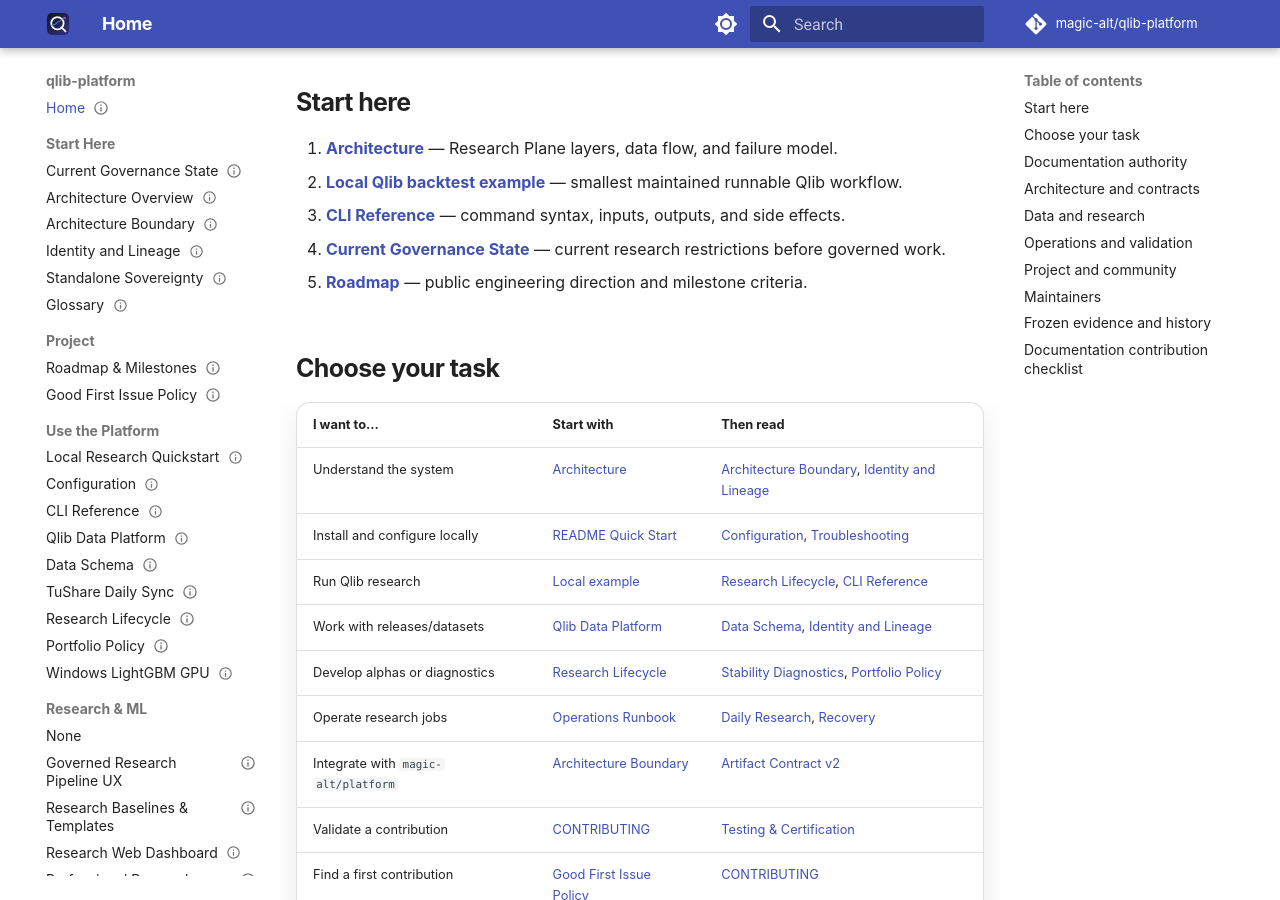
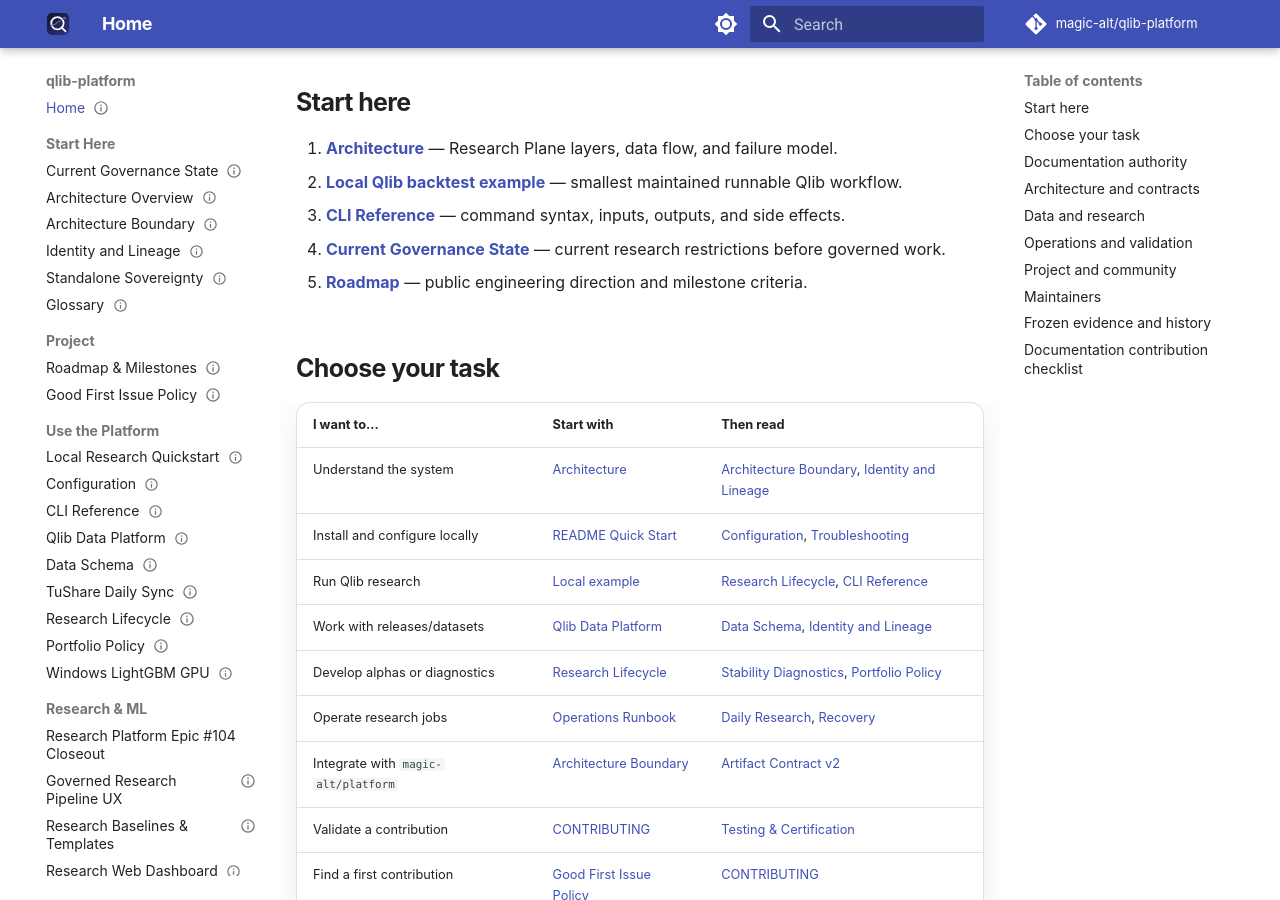
Before and after one commit to magic-alt/qlib-platform, an MkDocs documentation site: the page built from docs/index.md, in a window 1280 px wide and 900 px high, scrolled down 500 px. Built offline with MkDocs 1.6.1 and Material for MkDocs 9.7.7, drawn with Linux system fonts in a browser that asks for light colours; comment, search, counter and statistics services are not loaded.

Commit message:
fix(docs): quote epic nav label

```diff
--- a/mkdocs.yml
+++ b/mkdocs.yml
@@ -99,7 +99,7 @@ nav:
       - Portfolio Policy: portfolio_v2_rank_buffer.md
       - Windows LightGBM GPU: windows_lightgbm_gpu.md
   - Research & ML:
-      - Research Platform Epic #104 Closeout: research_platform_epic104_closeout.md
+      - "Research Platform Epic #104 Closeout": research_platform_epic104_closeout.md
       - Governed Research Pipeline UX: research_pipeline_ux.md
       - Research Baselines & Templates: research_baselines.md
       - Research Web Dashboard: research_web_dashboard.md
```
